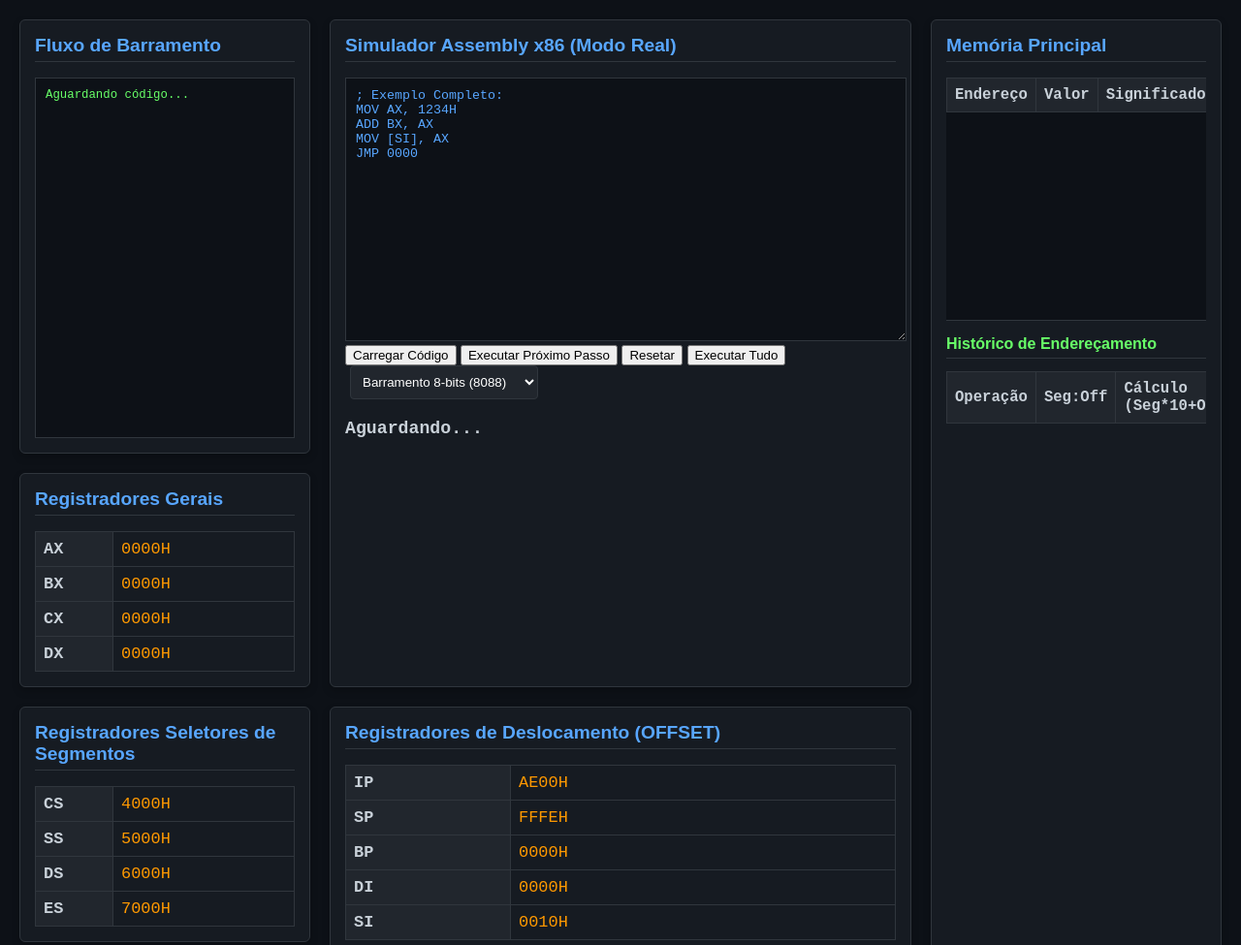
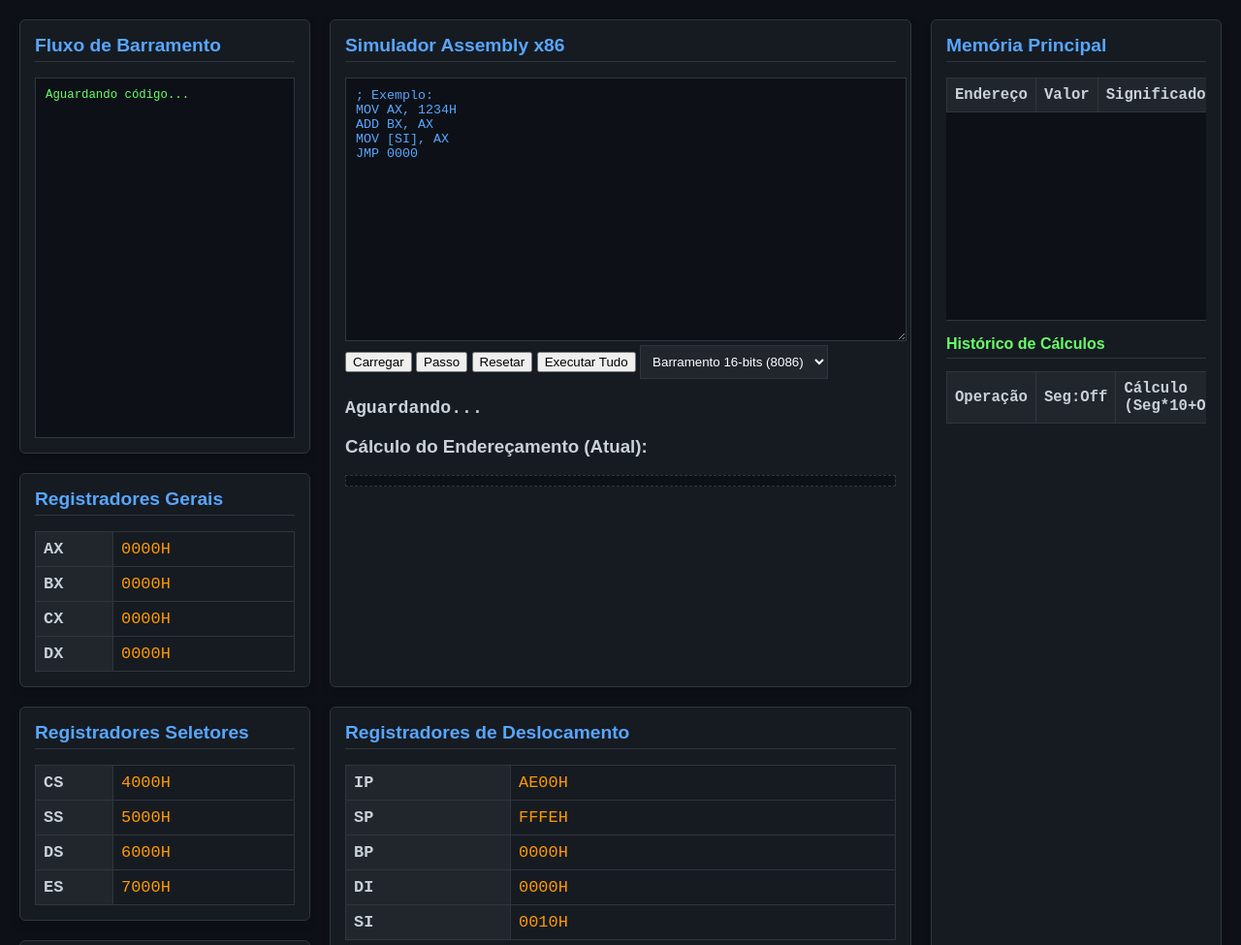
Before and after one commit to ikwBR/FullJavaSimulador-X86-modo-real-, a plain HTML site: page index.html in a window 1280 px wide. Shown: the top 975 px of the page at 97% size. Drawn offline with Linux system fonts and the light colour scheme.

Commit message:
Update index.html

```diff
--- a/index.html
+++ b/index.html
@@ -27,7 +27,7 @@
         </div>
 
         <div id="registradores-segmentos" class="section">
-            <h2>Registradores Seletores de Segmentos</h2>
+            <h2>Registradores Seletores</h2>
             <table>
                 <tbody id="reg-segmentos-body">
                     <tr><th>CS</th><td id="reg-cs"></td></tr>
@@ -44,9 +44,9 @@
         </div>
 
         <div id="codigo-editor" class="section">
-            <h2>Simulador Assembly x86 (Modo Real)</h2>
+            <h2>Simulador Assembly x86</h2>
             <textarea id="assembly-code" placeholder="Insira seu código Assembly aqui...">
-; Exemplo Completo:
+; Exemplo:
 MOV AX, 1234H
 ADD BX, AX
 MOV [SI], AX
@@ -54,22 +54,24 @@ JMP 0000
             </textarea>
 
             <div class="button-group">
-                <button onclick="simulateExecution('init')">Carregar Código</button>
-                <button onclick="simulateExecution('step')">Executar Próximo Passo</button>
+                <button onclick="simulateExecution('init')">Carregar</button>
+                <button onclick="simulateExecution('step')">Passo</button>
                 <button onclick="simulateExecution('reset')">Resetar</button>
                 <button id="btn-autorun" onclick="toggleAutoRun()">Executar Tudo</button>
-
-                <select id="bus-mode" onchange="changeBusMode()" style="padding: 8px; border-radius: 4px; background: #21262d; color: white; border: 1px solid #30363d; cursor: pointer; margin-left: 5px;">
-                    <option value="8" selected>Barramento 8-bits (8088)</option>
-                    <option value="16">Barramento 16-bits (8086)</option>
+                <select id="bus-mode" onchange="changeBusMode()" style="padding: 8px; background: #21262d; color: white; border: 1px solid #30363d;">
+                    <option value="8">Barramento 8-bits (8088)</option>
+                    <option value="16" selected>Barramento 16-bits (8086)</option>
                 </select>
             </div>
 
             <div id="status-message">Aguardando...</div>
-            </div>
+
+            <h3>Cálculo do Endereçamento (Atual):</h3>
+            <div id="address-calculation-output"></div>
+        </div>
 
         <div id="registradores-deslocamento" class="section">
-            <h2>Registradores de Deslocamento (OFFSET)</h2>
+            <h2>Registradores de Deslocamento</h2>
             <table>
                 <tbody id="reg-offset-body">
                     <tr><th>IP</th><td id="reg-ip"></td></tr>
@@ -83,12 +85,10 @@ JMP 0000
 
         <div id="memoria-principal" class="section" style="overflow-y: auto;">
             <h2>Memória Principal</h2>
-            <div id="memory-view" style="height: 250px; overflow-y: auto; margin-bottom: 15px; border-bottom: 1px solid #30363d;">
-                </div>
+            <div id="memory-view" style="height: 250px; overflow-y: auto; margin-bottom: 15px; border-bottom: 1px solid #30363d;"></div>
 
-            <h2 style="color: #68ff68; font-size: 1.0em;">Histórico de Endereçamento</h2>
-            <div id="calc-history-view" style="height: 200px; overflow-y: auto;">
-                </div>
+            <h2 style="color: #68ff68; font-size: 1.0em; margin-top: 10px;">Histórico de Cálculos</h2>
+            <div id="calc-history-view" style="height: 150px; overflow-y: auto;"></div>
         </div>
     </div>
 
```
